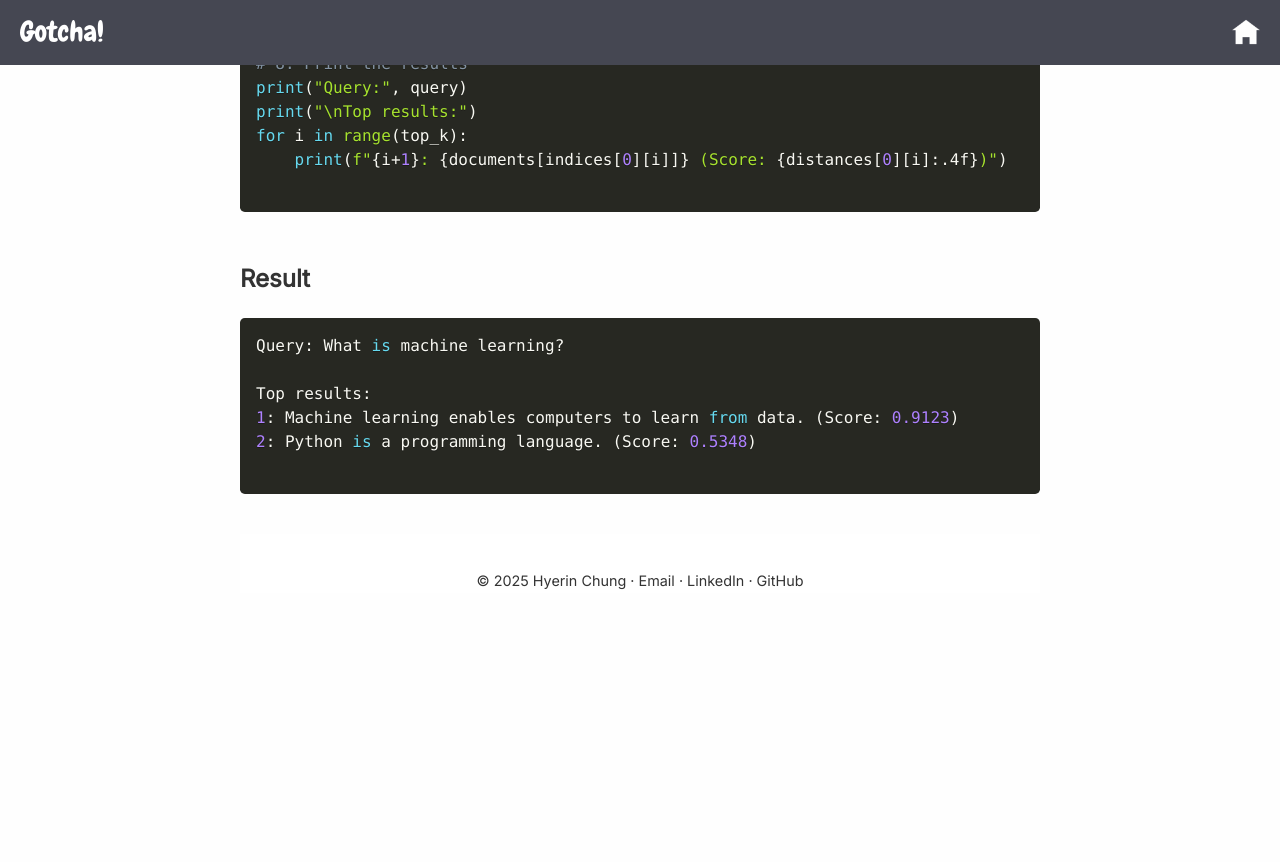
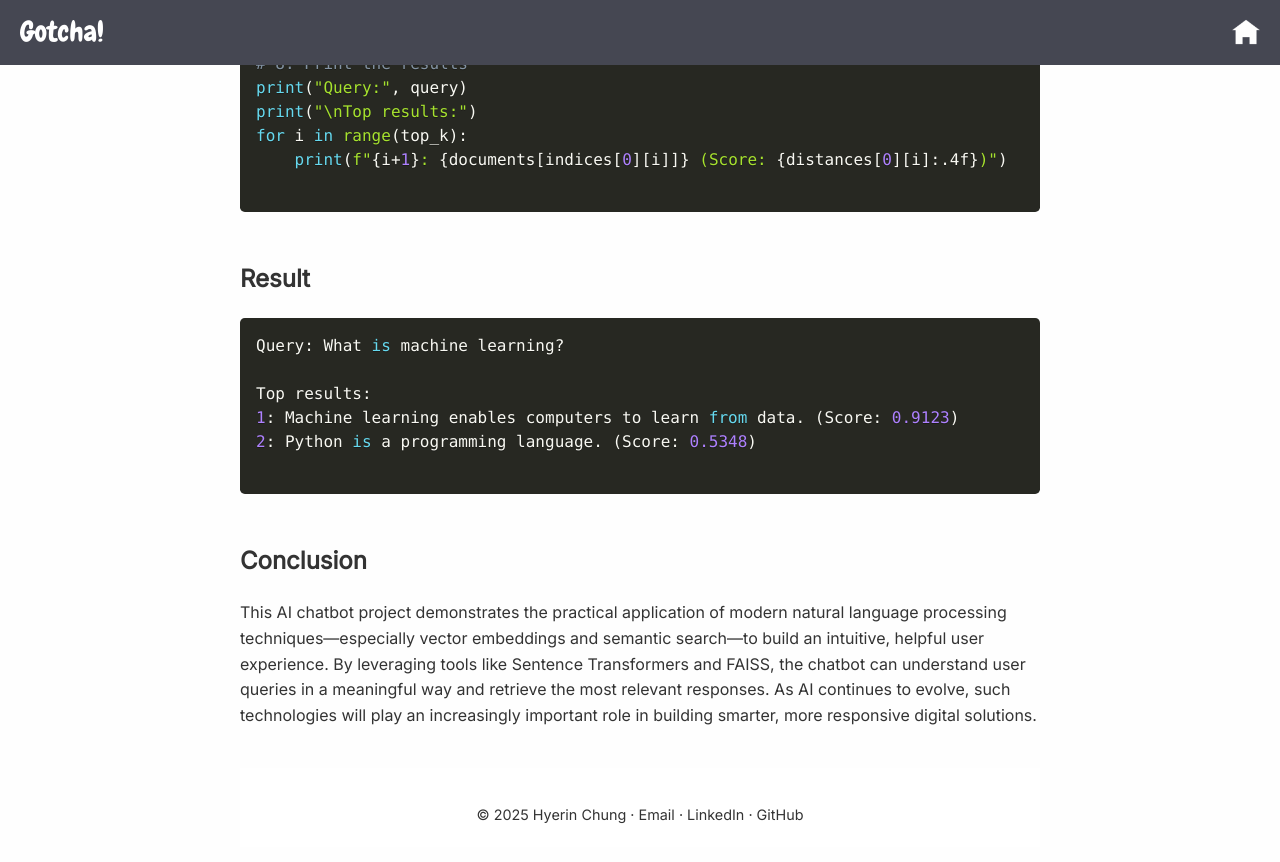
Before and after one commit to hyerinchung/hyerinchung.github.io, a Jekyll site: the page built from portfolio/ai_chatbot.md, in a window 1280 px wide and 900 px high, scrolled down 2586 px. Shown: the top 862 px of the window. Built offline with Jekyll 4.4.1, drawn with Linux system fonts in a browser that asks for light colours; nearby versions of some CDN libraries; before the commit the page ends 3252 px from its top, so only the background shows below that.

Commit message:
Update ai_chatbot.md

````diff
--- a/portfolio/ai_chatbot.md
+++ b/portfolio/ai_chatbot.md
@@ -88,3 +88,6 @@ Top results:
 2: Python is a programming language. (Score: 0.5348)
 
 ```
+## Conclusion
+
+This AI chatbot project demonstrates the practical application of modern natural language processing techniques—especially vector embeddings and semantic search—to build an intuitive, helpful user experience. By leveraging tools like Sentence Transformers and FAISS, the chatbot can understand user queries in a meaningful way and retrieve the most relevant responses. As AI continues to evolve, such technologies will play an increasingly important role in building smarter, more responsive digital solutions.
````
